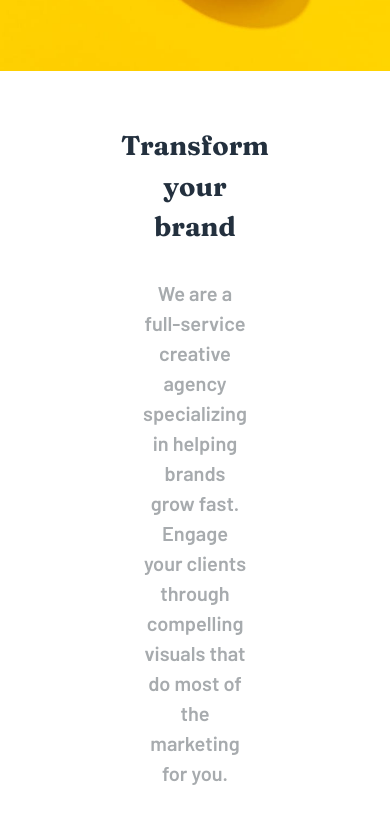
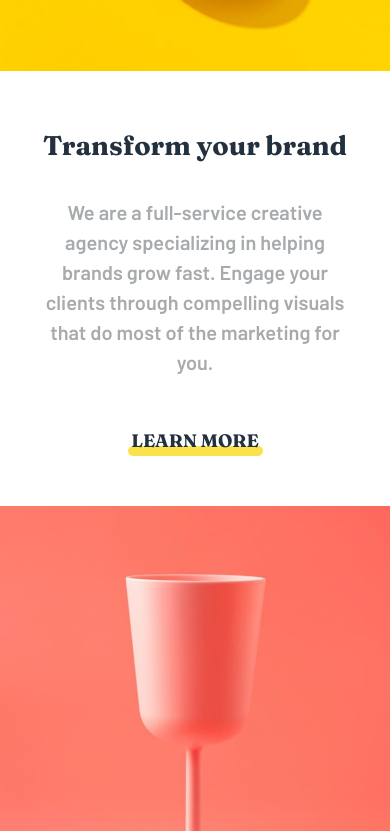
Before and after one commit to ipresley96/Sunside-clone-frontend-mentor, a plain HTML site: page index.html in a window 390 px wide. Shown: the part 1165-1998 px from the top of the page. Drawn offline with Linux system fonts and the light colour scheme.

Commit message:
Update style.css

```diff
--- a/style.css
+++ b/style.css
@@ -187,7 +187,7 @@ a.contact{
     display: flex;
     flex-direction: column;
     justify-content: center;
-    padding: 0;
+    padding: 0 11rem;
     line-height: 1.5;
 
 }
@@ -509,7 +509,7 @@ picture.photo img{
 
     .main-text{
         text-align: center;
-        padding: 0 11rem;
+        padding: 0;
         align-items: center;
     }
 
```
